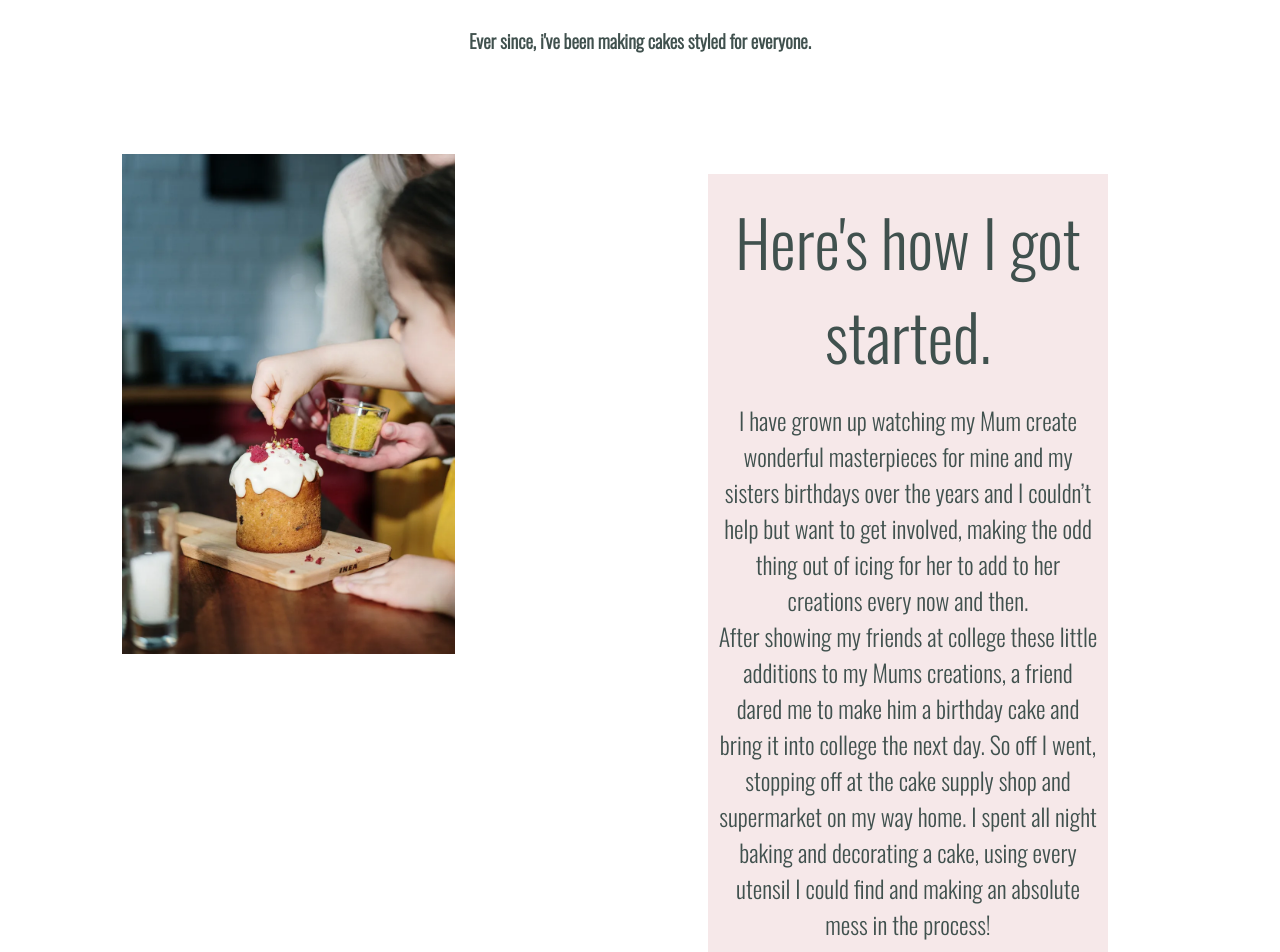
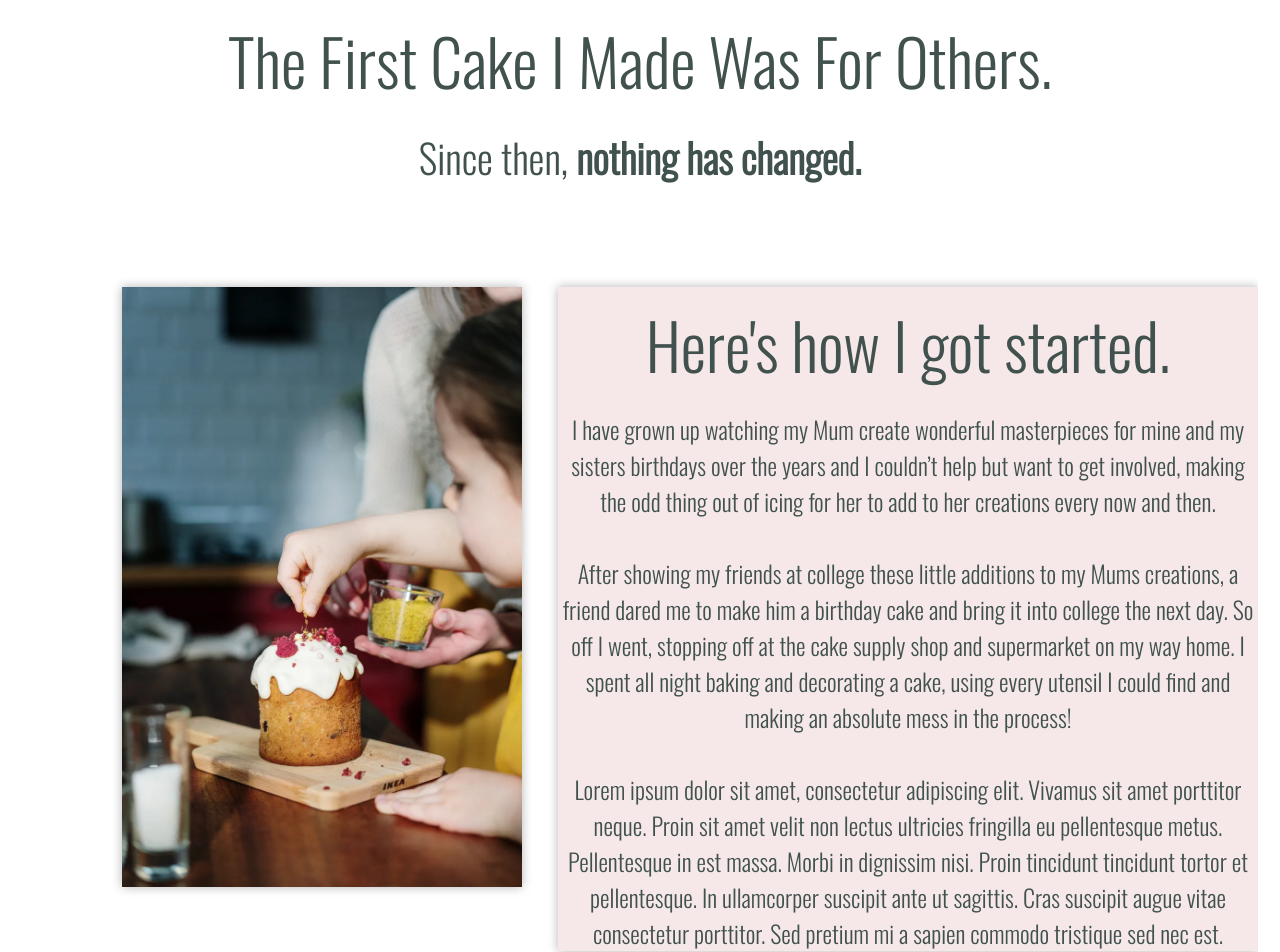
Before and after one commit to ChrisKirbyDev/Cakes, a React (Create React App) app: page / in a window 1280 px wide. Shown: the part 1920-2872 px from the top of the page. Built offline with nearby package versions, Linux system fonts and the light colour scheme.

Commit message:
restyle about section, place titles in a div to rearrange positioning easier.

```diff
--- a/src/Components/Common/about.js
+++ b/src/Components/Common/about.js
@@ -4,8 +4,10 @@ import Image from "../assets/img/about.png";
 function About(){
     return(
         <div className="about-section">
-            <h2>The First Cake I Made Was For Others.</h2>
-            <h3>Ever since, i've been making cakes <strong>styled for everyone.</strong></h3>
+            <div className="about-titles">
+                <h2>The First Cake I Made Was For Others.</h2>
+                <h3>Since then, <strong>nothing has changed.</strong></h3>
+            </div>
             <div className="about-image">
                 <img className="profile-image" src={Image} alt="About Me Profile"/>
             </div>
@@ -14,11 +16,17 @@ function About(){
                 <p>I have grown up watching my Mum create wonderful masterpieces for mine and my sisters birthdays
                 over the years and I couldn’t help but want to get involved,
                 making the odd thing out of icing for her to add to her creations every now and then.</p>
+                <br/>
                 <p>After showing my friends at college these little additions to my Mums creations,
                 a friend dared me to make him a birthday cake and bring it into college the next day.
                 So off I went, stopping off at the cake supply shop and supermarket on my way home.
                 I spent all night baking and decorating a cake,
                 using every utensil I could find and making an absolute mess in the process!</p>
+                <br/>
+                <p>Lorem ipsum dolor sit amet, consectetur adipiscing elit. Vivamus sit amet porttitor neque.
+                Proin sit amet velit non lectus ultricies fringilla eu pellentesque metus. Pellentesque in est massa.
+                Morbi in dignissim nisi. Proin tincidunt tincidunt tortor et pellentesque. In ullamcorper suscipit ante ut sagittis.
+                Cras suscipit augue vitae consectetur porttitor. Sed pretium mi a sapien commodo tristique sed nec est.</p>
             </div>
         </div>
     )
--- a/src/styles/modules/_about.css
+++ b/src/styles/modules/_about.css
@@ -10,20 +10,28 @@
     color: #40514e;
 }
 
+.about-titles {
+    padding: 100px;
+}
+
 .profile-image {
-    padding: 100px 0 0 0;
     margin-left: 100px;
     float: left;
     height: 600px;
     width: auto;
+    box-shadow: 0 0 10px 0 rgba(0, 0, 0, 0.3);
 }
 
 .about-text {
-    margin: 120px 150px 0 0;
-    padding: 10px;
     text-align: center;
     float: right;
-    width: 400px;
+    width: 700px;
     font-size: 3vh;
     background-color: rgba(240, 217, 218, 0.6);
+    box-shadow: 0 0 10px 0 rgba(0, 0, 0, 0.3);
 }
+
+h3 {
+    font-size: 5vh;
+    font-weight: 400;
+}
```
